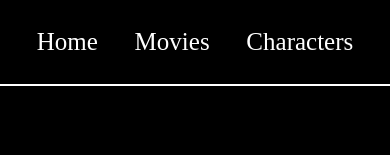
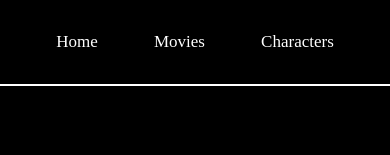
Before and after one commit to emamaria/Harry-Potter, an Angular app: page / in a window 390 px wide. Shown: the top 155 px of the page. Built offline with nearby package versions, Linux system fonts and the light colour scheme.

Commit message:
chore: add home style 4

```diff
--- a/src/app/app.component.css
+++ b/src/app/app.component.css
@@ -27,5 +27,11 @@
     @media (max-width: 600px){
         .navigation {
            justify-content: space-evenly;
+
         }
+
+        .navigation a{
+            font-size: 17px;
+
+         }
     }
--- a/src/app/home/home.component.css
+++ b/src/app/home/home.component.css
@@ -25,6 +25,9 @@ h1{
         width: 300px;
     }
 
+    .container-content2 p{
+        font-size: 15px;
+    }
 
 
 
```
